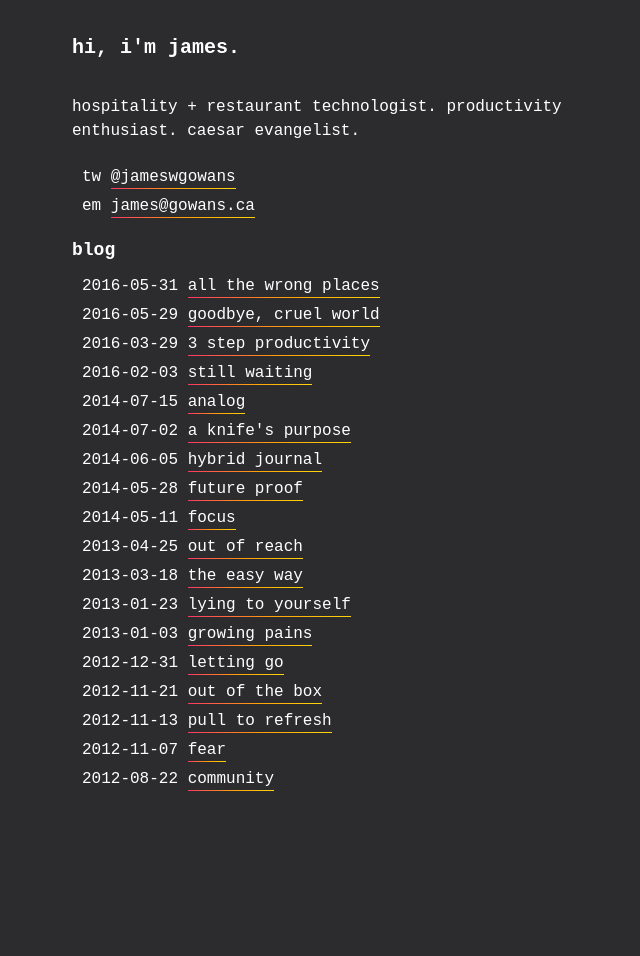
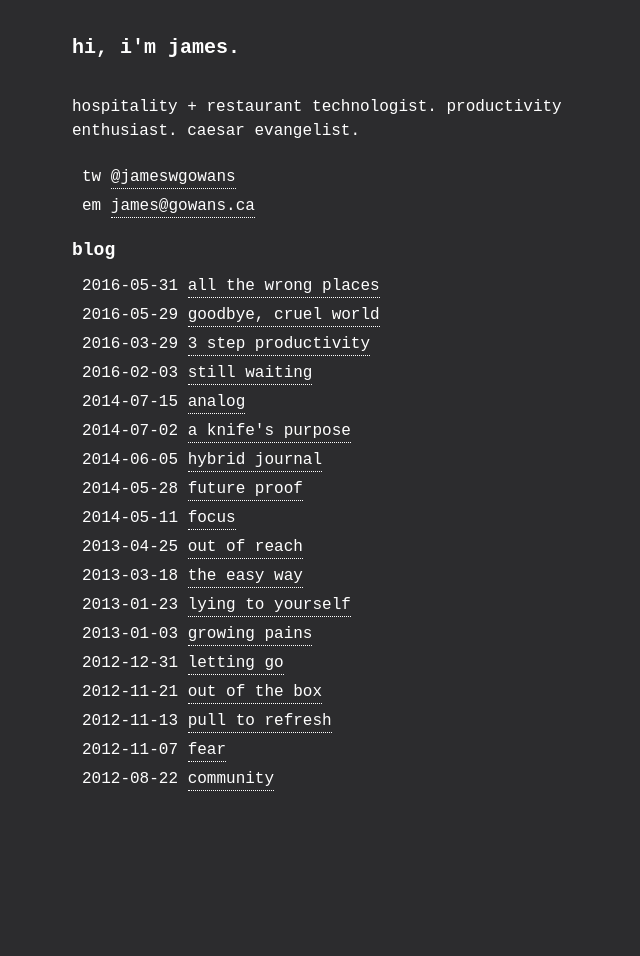
Before and after one commit to jamesgowans/jamesgowans.github.io, a Jekyll site: the page built from index.md, in a window 1280 px wide. Shown: the whole page, without its empty margins (0-640 px from the left). Built offline with Jekyll 4.4.1, drawn with Linux system fonts in a browser that asks for light colours.

Commit message:
remove gradient

```diff
--- a/_includes/head.html
+++ b/_includes/head.html
@@ -12,11 +12,7 @@
 		h1 {font-size: 20px; color: #fff; margin-top: 36px; margin-bottom: 36px;}
 		h2 {font-size: 18px; margin-top: 24px; font-weight: bold; color: #fff;}
 		ul, li {list-style: none; padding-inline-start: 5px; margin-bottom: 9px; line-height: 20px; font-size: 16px; color: #fff;}
-		a {color: #fff; text-decoration: none; padding-bottom: 2px; border: 0px; border-bottom: 1px solid; border-image: linear-gradient(to right, #FF3469, #FF9F0A, #FFD60A); border-image-slice:1;}
-		.logo {font-size: 16px; text-decoration: none; padding-bottom: 2px; border: 0px; border-bottom: none;
-  background: linear-gradient(to bottom, #ff3469, #ff9f0a, #ffd60a);
-  background-clip: text;
-  text-fill-color: transparent;
+		a {color: #fff; text-decoration: none; padding-bottom: 2px; border: 0px; border-bottom: 1px dotted #fff;
 }
 		body {margin-left: 72px; font-family: monospace; width: 520px; padding-bottom: 150px;}
 		img {margin: 24px 0 36px 0; border: 1px solid gray;}
```
